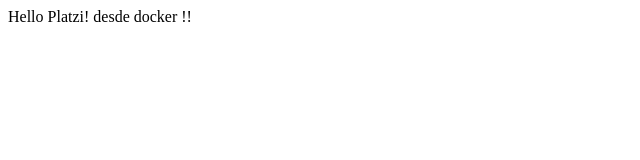
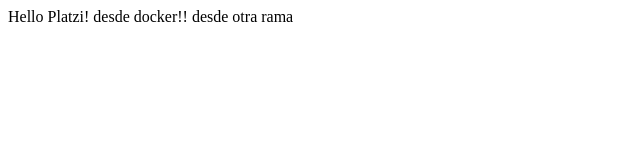
Before and after one commit to jhossmar/practica_ci, a website: page public/index.html in a window 1280 px wide. Shown: the whole page, without its empty margins (0-640 px from the left). Drawn offline with Linux system fonts and the light colour scheme.

Commit message:
cambios desde otra rama

```diff
--- a/public/index.html
+++ b/public/index.html
@@ -3,6 +3,6 @@
 		<title>Hola amigos</title>
 	</header>
 	<body>
-		Hello Platzi! desde docker !!
+		Hello Platzi! desde docker!! desde otra rama
 	</body>
 </html>
```
